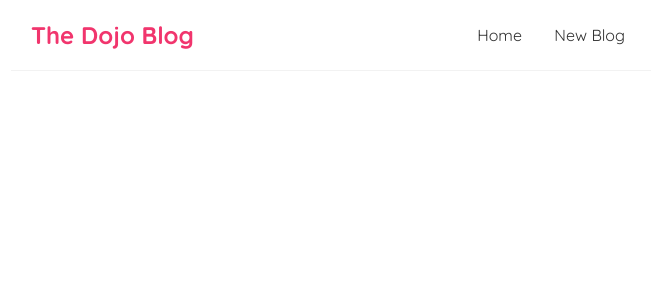
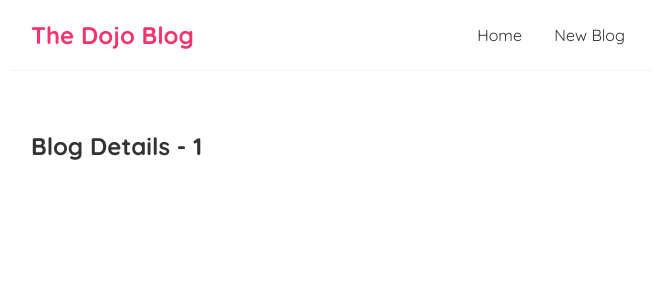
Before and after one commit to Valyria-Studios/ReactTutorial_Emily, a React (Create React App) app: page /blogs/1 in a window 1280 px wide. Shown: the top 300 px of the page, without its empty margins (309-964 px from the left). Built offline with nearby package versions, Linux system fonts and the light colour scheme.

Commit message:
Lesson 25

```diff
--- a/src/App.js
+++ b/src/App.js
@@ -2,6 +2,7 @@
 import Home from './Home';
 import { BrowserRouter as Router, Route, Switch  } from 'react-router-dom';
 import Create from './Create';
+import BlogDetails from './BlogDetails';
 
 function App() {
   return (
@@ -16,6 +17,9 @@
             <Route path = "/create">
               <Create/>
             </Route>
+            <Route path = "/blogs/:id">
+              <BlogDetails/>
+            </Route>
           </Switch>
         </div>
       </div>
--- /dev/null
+++ b/src/BlogDetails.js
@@ -0,0 +1,14 @@
+import { useParams } from "react-router-dom";
+
+
+const BlogDetails = () => {
+    const {id} = useParams();
+    return(
+        <div className = "blog-details">
+            <h2>Blog Details - { id }</h2>
+        </div>
+
+    );
+}
+
+export default BlogDetails;
--- a/src/BlogList.js
+++ b/src/BlogList.js
@@ -1,3 +1,5 @@
+import { Link } from "react-router-dom";
+
 const BlogList = ({blogs, title}) => {
     //const blogs = props.blogs
     //const title = props.title
@@ -7,8 +9,10 @@
             <h2>{title}</h2>
             {blogs.map(blog => (
                 <div className="blog-preview" key = {blog.id} >
-                    <h2>{blog.title}</h2>
-                    <p> written by {blog.author}</p>
+                    <Link to={`/blogs/${blog.id}`}>
+                        <h2>{blog.title}</h2>
+                        <p> written by {blog.author}</p>
+                    </Link>
 
                 </div>
             ))}
--- a/src/index.css
+++ b/src/index.css
@@ -48,3 +48,7 @@
   color: #f1356d;
   margin-bottom: 8px;
 }
+
+.blog-preview a{
+  text-decoration: none;
+}
```
